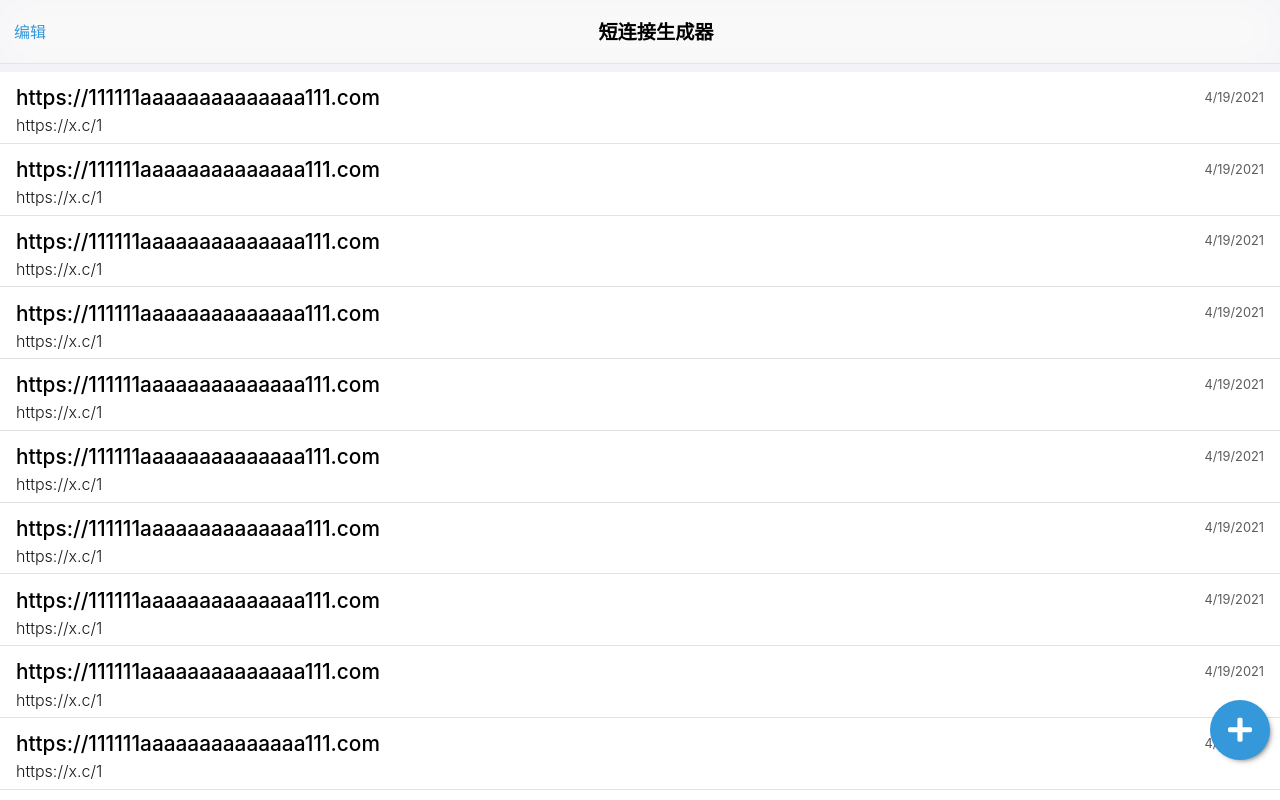
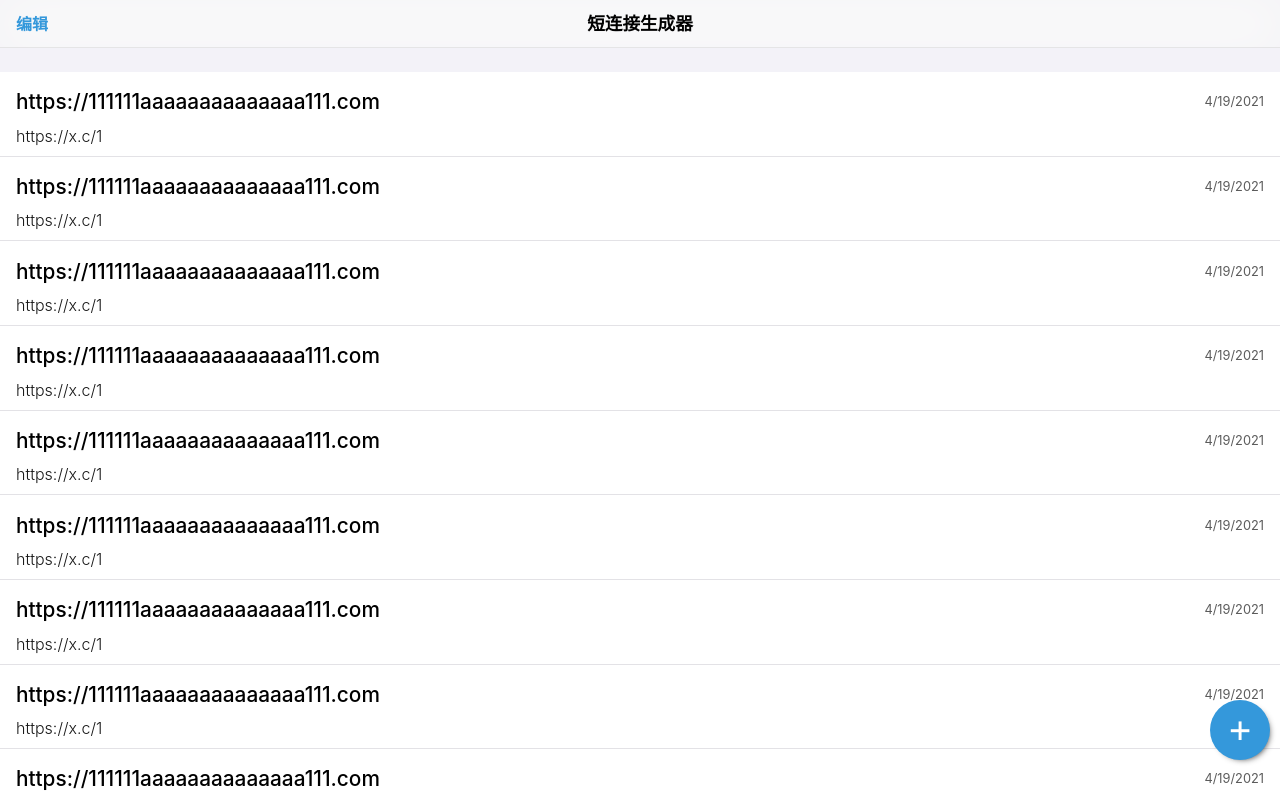
Before and after one commit to Innei/short-link-generator, a Vue app in the folder web/: page / in a window 1280 px wide. Shown: the top 800 px of the page. Built offline with nearby package versions, Linux system fonts and the light colour scheme.

Commit message:
feat: add windi css support

```diff
--- a/web/package.json
+++ b/web/package.json
@@ -3,7 +3,7 @@
   "version": "0.0.0",
   "scripts": {
     "dev": "NODE_ENV=development vite --mode development",
-    "build": "vue-tsc --noEmit && vite build",
+    "build": "vite build",
     "serve": "vite preview"
   },
   "dependencies": {
@@ -16,6 +16,8 @@
     "@vue/compiler-sfc": "^3.0.5",
     "typescript": "^4.1.3",
     "vite": "^2.1.5",
-    "vue-tsc": "^0.0.15"
+    "vite-plugin-windicss": "0.15.7",
+    "vue-tsc": "^0.0.15",
+    "windicss": "2.5.14"
   }
 }
--- a/web/src/components/float-button.vue
+++ b/web/src/components/float-button.vue
@@ -1,21 +1,9 @@
 <template>
-  <button @click="$emit('click')">
-    <svg
-      aria-hidden="true"
-      focusable="false"
-      data-prefix="fas"
-      data-icon="plus"
-      role="img"
-      xmlns="http://www.w3.org/2000/svg"
-      viewBox="0 0 448 512"
-      class="svg-inline--fa fa-plus fa-w-14 fa-3x"
-    >
-      <path
-        fill="currentColor"
-        d="M416 208H272V64c0-17.67-14.33-32-32-32h-32c-17.67 0-32 14.33-32 32v144H32c-17.67 0-32 14.33-32 32v32c0 17.67 14.33 32 32 32h144v144c0 17.67 14.33 32 32 32h32c17.67 0 32-14.33 32-32V304h144c17.67 0 32-14.33 32-32v-32c0-17.67-14.33-32-32-32z"
-        class=""
-      ></path>
-    </svg>
+  <button
+    @click="$emit('click')"
+    class="text-4xl flex items-center justify-center font-mono"
+  >
+    +
   </button>
 </template>
 
@@ -44,7 +32,7 @@ button {
   align-items: center;
   justify-content: center;
   right: 10px;
-  bottom: 40px;
+  bottom: calc(env(safe-area-inset-bottom) + 40px);
 }
 button:active {
   opacity: 0.6;
--- a/web/src/components/header.vue
+++ b/web/src/components/header.vue
@@ -46,14 +46,17 @@ header {
   top: 0;
   backdrop-filter: blur(25px) saturate(150%) brightness(1.1);
   background-color: hsla(0, 0%, 96%, 0.5);
-  padding: 0.5em 1em;
+  padding: calc(env(safe-area-inset-top) + 0.5em) 1em 0.5em 1em;
+  display: flex;
+  align-items: center;
+  justify-content: center;
   font-weight: bold;
   text-align: center;
   overflow: hidden;
   z-index: 2;
 }
 h1 {
-  font-size: 1.2rem;
+  font-size: 1.1rem;
 }
 .seq {
   height: 1px;
@@ -75,11 +78,11 @@ h1 {
   transition: opacity 0.5s;
 }
 .edit-btn {
-  left: 0.5em;
+  left: 1em;
   color: #3498db;
 }
 .delete-btn {
-  right: 2.5em;
+  right: 1em;
   color: red;
 }
 
--- a/web/src/main.ts
+++ b/web/src/main.ts
@@ -1,7 +1,7 @@
 import { createApp } from 'vue'
 import App from './App.vue'
 import 'ant-design-vue/lib/checkbox/style/index.css'
-
+import 'virtual:windi.css'
 if (import.meta.env.mode === 'development') {
   import('./utils/event')
 }
--- a/web/vite.config.ts
+++ b/web/vite.config.ts
@@ -1,8 +1,9 @@
 import { defineConfig } from 'vite'
 import vue from '@vitejs/plugin-vue'
+import WindiCSS from 'vite-plugin-windicss'
 
 // https://vitejs.dev/config/
 export default defineConfig({
-  plugins: [vue()],
+  plugins: [vue(), WindiCSS()],
   base: '',
 })
```
Also changed, not shown: 1 other file (tests, documents, lock files or other folders).
